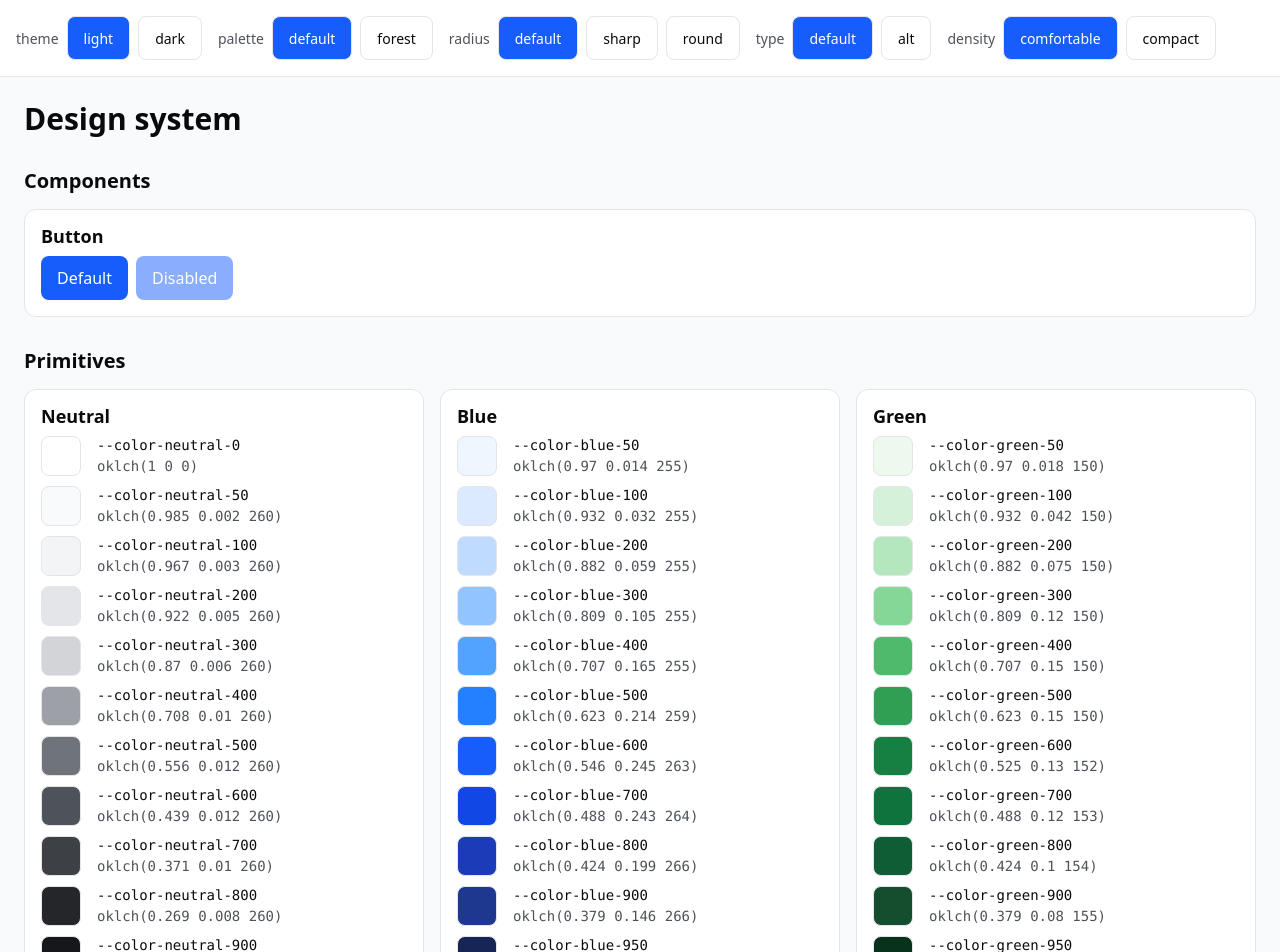
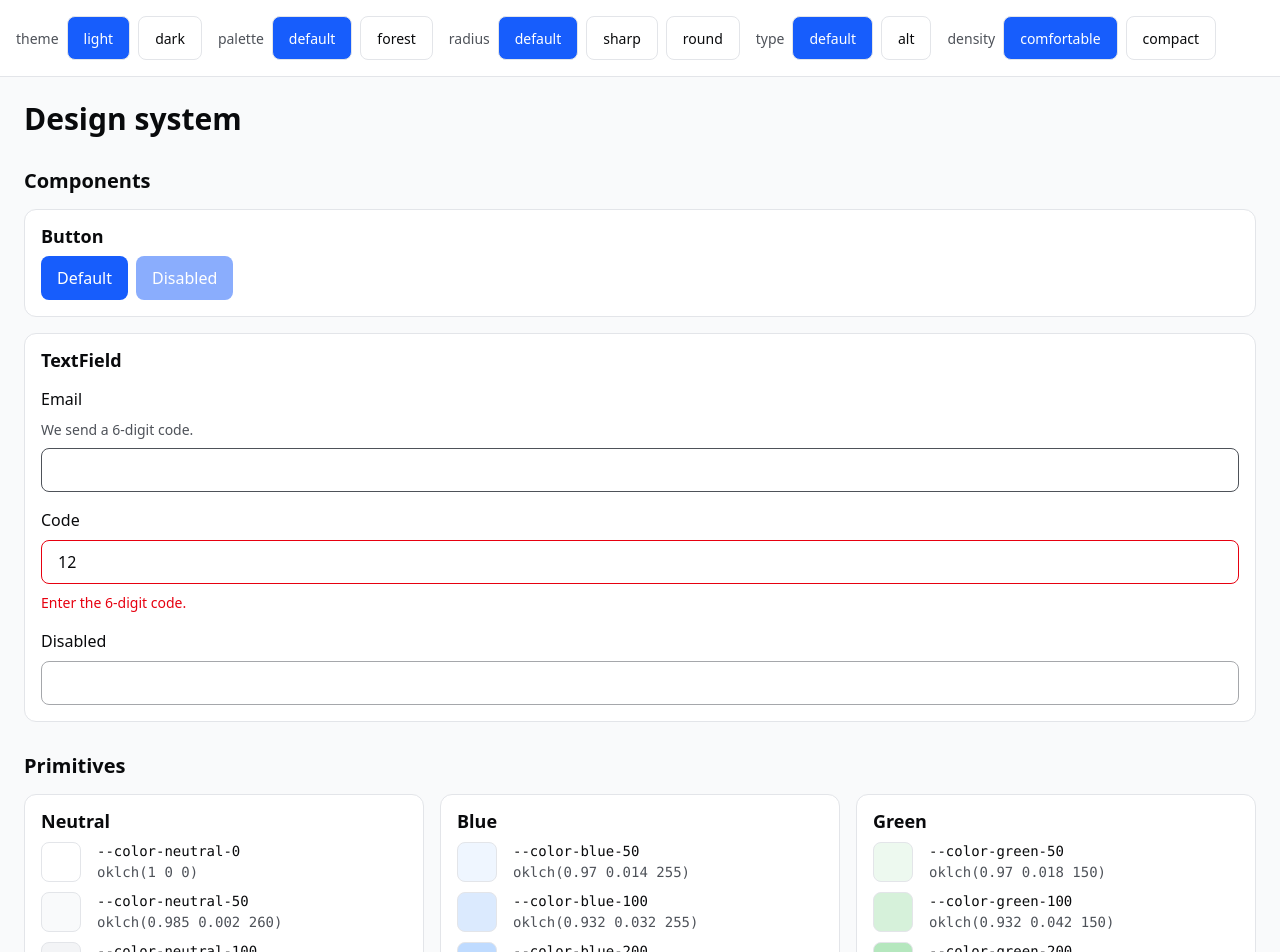
Before and after one commit to henriri/sub80, a Next.js app: page /design in a window 1280 px wide. Shown: the top 952 px of the page. Built offline with nearby package versions, Linux system fonts and the light colour scheme.

Commit message:
Add TextField component and field tokens
Co-Authored-By: Claude Sonnet 5.5 <noreply@anthropic.com>

```diff
--- a/src/app/design/page.tsx
+++ b/src/app/design/page.tsx
@@ -1,5 +1,6 @@
 import type { Metadata } from "next";
 import { Button } from "@/components/Button";
+import { TextField } from "@/components/TextField";
 import { tokens, type TokenGroup, type TokenLayer } from "@/lib/design/tokens";
 import { ModePreview, TokenValue } from "./mode-preview";
 
@@ -103,6 +104,12 @@ export default function DesignPage() {
               <Button disabled>Disabled</Button>
             </div>
           </div>
+          <div className="flex flex-col gap-stack-md rounded-surface border-(length:--border-width-default) border-default bg-surface p-inset-md">
+            <h3 className="text-heading-sm">TextField</h3>
+            <TextField id="design-field-default" label="Email" hint="We send a 6-digit code." />
+            <TextField id="design-field-error" label="Code" defaultValue="12" error="Enter the 6-digit code." />
+            <TextField id="design-field-disabled" label="Disabled" disabled />
+          </div>
         </section>
 
         {layers.map(({ layer, title }) => (
--- /dev/null
+++ b/src/components/TextField.tsx
@@ -0,0 +1,56 @@
+import type { ComponentPropsWithoutRef } from "react";
+
+type TextFieldProps = Omit<ComponentPropsWithoutRef<"input">, "id"> & {
+  id: string;
+  label: string;
+  hint?: string;
+  error?: string;
+};
+
+const input = [
+  "min-h-(--field-min-height) w-full px-(--field-padding-x) py-(--field-padding-y)",
+  "rounded-(--field-radius) bg-(--field-bg) text-(color:--field-fg)",
+  "border-(length:--border-width-default) border-(--field-border)",
+  "font-(family-name:--field-font-family) text-body",
+  "aria-invalid:border-(--field-border-error)",
+  "focus-visible:outline-(length:--border-width-focus) focus-visible:outline-offset-(--space-focus-offset) focus-visible:outline-focus",
+  "disabled:cursor-not-allowed disabled:opacity-50",
+].join(" ");
+
+export function TextField({
+  id,
+  label,
+  hint,
+  error,
+  className,
+  ...props
+}: TextFieldProps) {
+  const hintId = hint ? `${id}-hint` : undefined;
+  const errorId = error ? `${id}-error` : undefined;
+  const describedBy = [hintId, errorId].filter(Boolean).join(" ") || undefined;
+
+  return (
+    <div className="flex flex-col gap-stack-sm">
+      <label htmlFor={id} className="font-strong text-body">
+        {label}
+      </label>
+      {hint ? (
+        <p id={hintId} className="text-small text-secondary">
+          {hint}
+        </p>
+      ) : null}
+      <input
+        id={id}
+        className={className ? `${input} ${className}` : input}
+        aria-invalid={error ? true : undefined}
+        aria-describedby={describedBy}
+        {...props}
+      />
+      {error ? (
+        <p id={errorId} role="alert" className="text-small text-danger">
+          {error}
+        </p>
+      ) : null}
+    </div>
+  );
+}
--- a/src/lib/design/tokens.ts
+++ b/src/lib/design/tokens.ts
@@ -167,6 +167,28 @@ export const tokens: Record<TokenLayer, readonly TokenGroup[]> = {
       kind: "font-weight",
       tokens: ["--button-font-weight"],
     },
+    {
+      name: "Field colour",
+      kind: "color",
+      tokens: [
+        "--field-bg",
+        "--field-fg",
+        "--field-border",
+        "--field-border-error",
+      ],
+    },
+    { name: "Field radius", kind: "radius", tokens: ["--field-radius"] },
+    {
+      name: "Field space",
+      kind: "space",
+      tokens: ["--field-padding-x", "--field-padding-y"],
+    },
+    { name: "Field size", kind: "size", tokens: ["--field-min-height"] },
+    {
+      name: "Field type",
+      kind: "font-family",
+      tokens: ["--field-font-family"],
+    },
   ],
 };
 
--- a/src/styles/tokens.css
+++ b/src/styles/tokens.css
@@ -258,4 +258,14 @@
   --button-min-height: var(--size-touch-min);
   --button-font-family: var(--font-family-body);
   --button-font-weight: var(--font-weight-strong);
+
+  --field-bg: var(--color-bg-surface);
+  --field-fg: var(--color-text-primary);
+  --field-border: var(--color-text-secondary);
+  --field-border-error: var(--color-danger);
+  --field-radius: var(--radius-control);
+  --field-padding-x: var(--space-inset-md);
+  --field-padding-y: var(--space-inset-sm);
+  --field-min-height: var(--size-touch-min);
+  --field-font-family: var(--font-family-body);
 }
```
